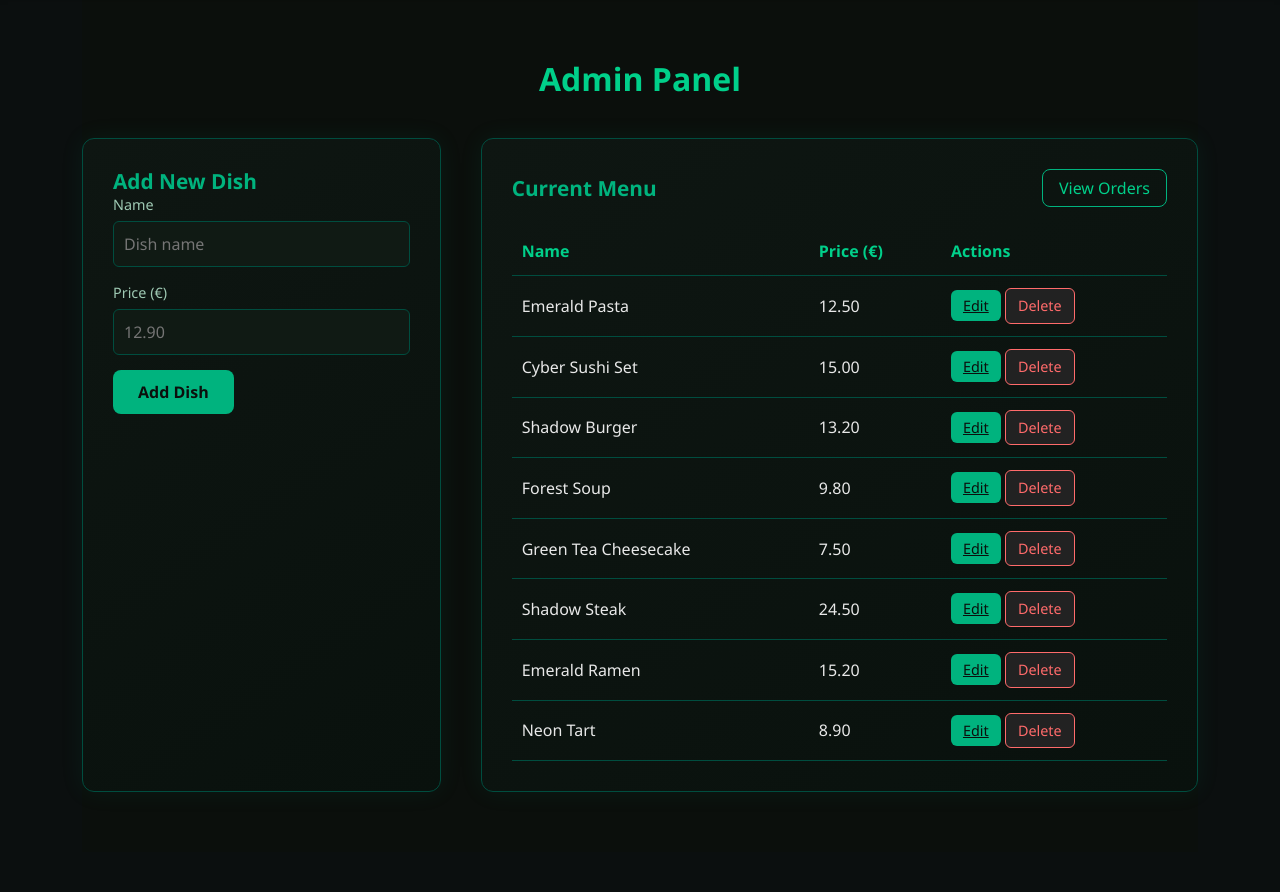
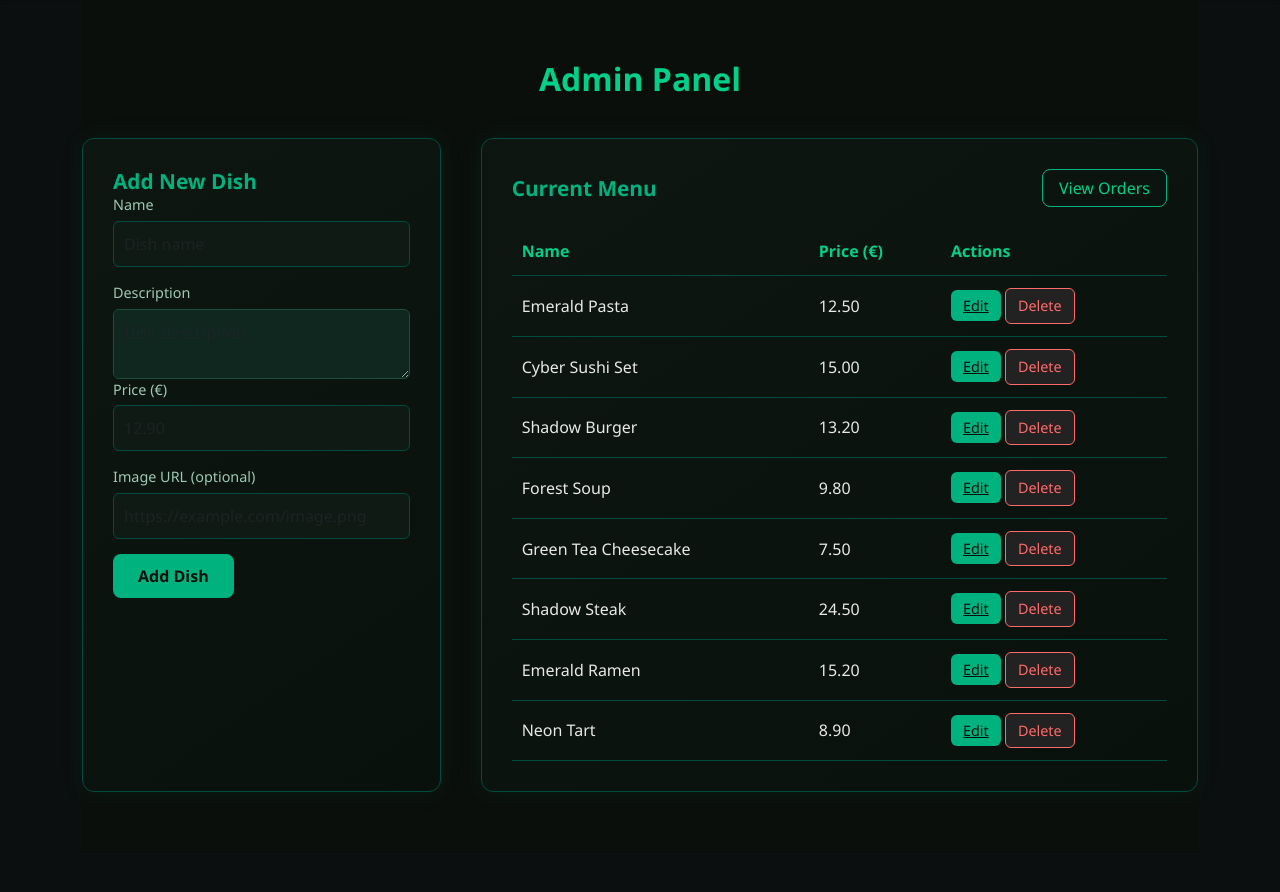
Before and after one commit to renvoxit/online-restaurant, a Flask app: page /admin in a window 1280 px wide. Shown: the part 63-955 px from the top of the page. Run offline with Flask 3, Linux system fonts and the light colour scheme; a user stored in the database is signed in; data comes from the database, SQL or seed files in the repository; both versions use the stored data as it was after the commit.

Commit message:
Fix: admin panel

```diff
--- a/forms/menu_form.py
+++ b/forms/menu_form.py
@@ -7,6 +7,7 @@ class MenuForm(FlaskForm):
     name = StringField("Name", validators=[DataRequired(), Length(max=100)])
     description = TextAreaField("Description", validators=[
                                 DataRequired(), Length(max=500)])
+    description = StringField("Description", validators=[DataRequired()])
     price = FloatField("Price", validators=[
                        DataRequired(), NumberRange(min=0)])
     image_url = StringField("Image URL", validators=[Length(max=255)])
--- a/routes/admin.py
+++ b/routes/admin.py
@@ -27,16 +27,31 @@ def add_dish():
         flash('Access denied.')
         return redirect(url_for('main.menu'))
 
-    name = request.form['name']
+    name = request.form.get('name')
+    description = request.form.get('description')
+    image_url = request.form.get('image_url')
+
     try:
-        price = float(request.form['price'])
-    except ValueError:
+        price = float(request.form.get('price'))
+    except (TypeError, ValueError):
         flash('Invalid price format.')
         return redirect(url_for('admin.admin_panel'))
 
-    new_dish = Dish(name=name, price=price)
+    # Если description нет — это ошибка формы, не базы
+    if not description:
+        flash('Description is required.')
+        return redirect(url_for('admin.admin_panel'))
+
+    new_dish = Dish(
+        name=name,
+        description=description,
+        price=price,
+        image_url=image_url
+    )
+
     db.session.add(new_dish)
     db.session.commit()
+
     flash('Dish added successfully.')
     return redirect(url_for('admin.admin_panel'))
 
--- a/static/css/style.css
+++ b/static/css/style.css
@@ -1005,3 +1005,14 @@ footer {
 .btn.alt-btn:hover {
   background-color: #006853;
 }
+
+.admin-textarea {
+    width: 100%;
+    padding: 10px;
+    border-radius: 6px;
+    background-color: #0f271f;
+    border: 1px solid #1f4d3f;
+    color: #cfeee1;
+    resize: vertical;
+    min-height: 90px;
+}
--- a/templates/admin.html
+++ b/templates/admin.html
@@ -5,16 +5,30 @@
   <h2 class="admin-title">Admin Panel</h2>
 
   <div class="admin-grid">
+
     <!-- Add Dish -->
     <div class="admin-card">
       <h3 class="card-subtitle">Add New Dish</h3>
+
       <form action="{{ url_for('admin.add_dish') }}" method="post" class="admin-form">
         <input type="hidden" name="csrf_token" value="{{ csrf_token() }}">
+
         <label>Name</label>
-        <input type="text" name="name" placeholder="Dish name" required>
+        <input type="text" name="name" placeholder="Dish name" required class="form-control">
+
+        <label>Description</label>
+        <textarea name="description"
+                  placeholder="Dish description"
+                  required
+                  class="form-control admin-textarea"></textarea>
 
         <label>Price (€)</label>
-        <input type="text" name="price" placeholder="12.90" required>
+        <input type="text" name="price" placeholder="12.90" required class="form-control">
+
+        <label>Image URL (optional)</label>
+        <input type="text" name="image_url"
+               placeholder="https://example.com/image.png"
+               class="form-control">
 
         <button type="submit" class="btn-main">Add Dish</button>
       </form>
@@ -22,6 +36,7 @@
 
     <!-- Menu List -->
     <div class="admin-card">
+
       <div class="admin-card-header">
         <h3 class="card-subtitle">Current Menu</h3>
         <a href="{{ url_for('admin.view_orders') }}" class="btn-outline">View Orders</a>
@@ -36,26 +51,38 @@
             <th>Actions</th>
           </tr>
         </thead>
+
         <tbody>
           {% for dish in dishes %}
           <tr>
             <td>{{ dish.name }}</td>
             <td>{{ '%.2f'|format(dish.price) }}</td>
             <td>
-              <a href="{{ url_for('admin.edit_dish', dish_id=dish.id) }}" class="btn-small edit">Edit</a>
-              <form action="{{ url_for('admin.delete_dish', dish_id=dish.id) }}" method="post" class="inline-form">
+
+              <a href="{{ url_for('admin.edit_dish', dish_id=dish.id) }}"
+                 class="btn-small edit">Edit</a>
+
+              <form action="{{ url_for('admin.delete_dish', dish_id=dish.id) }}"
+                    method="post"
+                    class="inline-form">
                 <input type="hidden" name="csrf_token" value="{{ csrf_token() }}">
-                <button type="submit" class="btn-small delete" onclick="return confirm('Delete {{ dish.name }}?')">Delete</button>
+                <button type="submit"
+                        class="btn-small delete"
+                        onclick="return confirm('Delete {{ dish.name }}?')">Delete</button>
               </form>
+
             </td>
           </tr>
           {% endfor %}
         </tbody>
       </table>
+
       {% else %}
       <p class="empty-text">No dishes yet. Time to feed the database.</p>
       {% endif %}
+
     </div>
+
   </div>
 </section>
 {% endblock %}
```
Also changed, not shown: templates/add_dish.html (+27 -8 lines), instance/restaurant.db.
